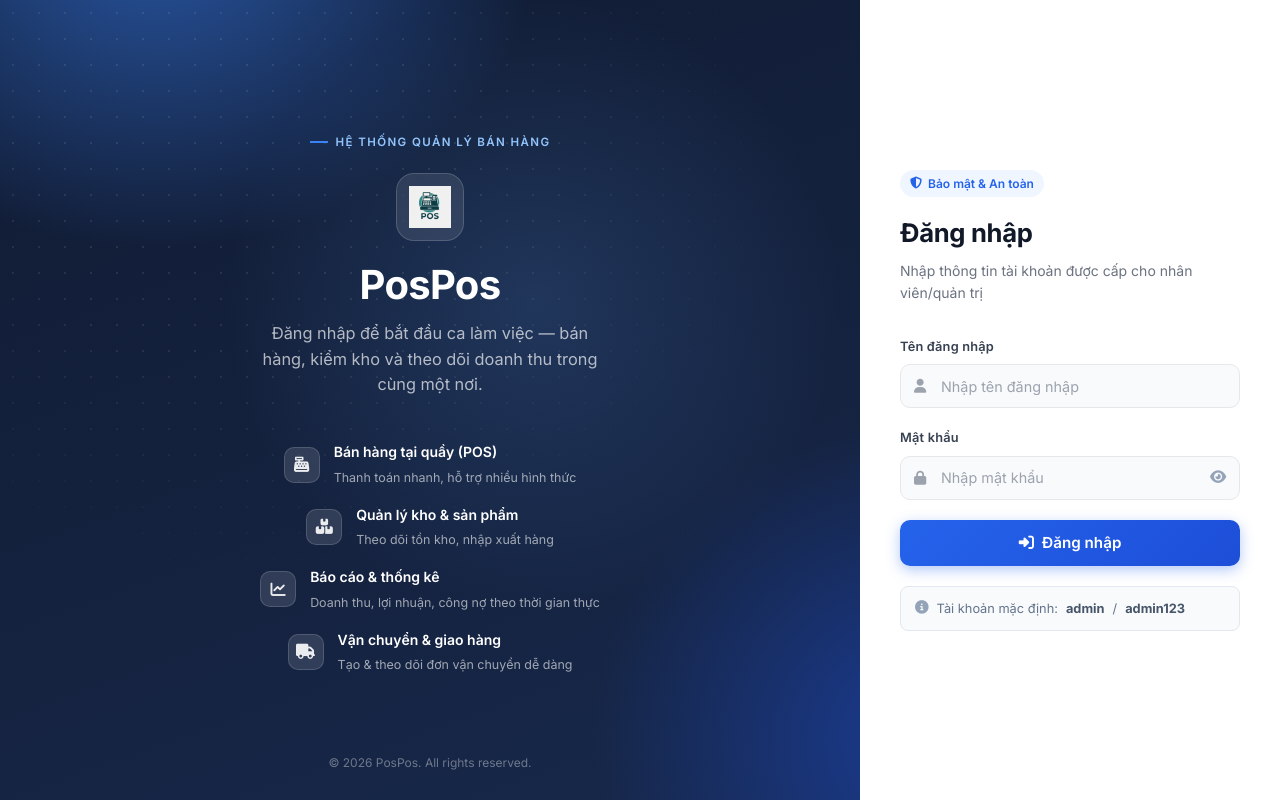
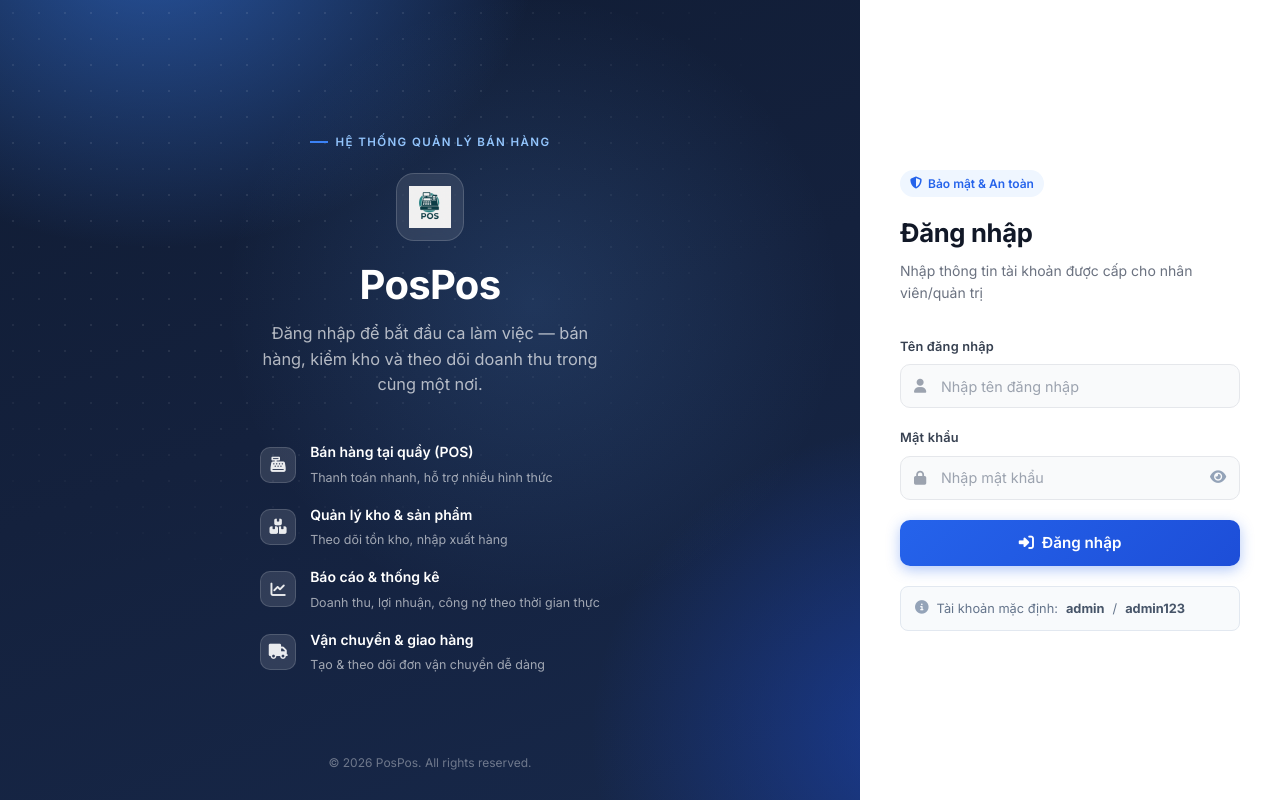
Before and after one commit to surp29/POS, a Flask app: page /login in a window 1280 px wide. Run offline with Flask 3, Linux system fonts and the light colour scheme; some libraries are stand-ins or nearby versions.

Commit message:
fix(login): danh sach tinh nang mat thang hang giua cac dong
Sau khi can giua ca khoi (commit truoc), moi hang tinh nang (icon + chu) van
tu can giua RIENG theo do rong cua chinh no — vi .lp-features la display:flex
(block, chiem full chieu rong .lp-brand-content) + align-items:center, nen
moi hang duoc can giua doc lap, khien icon lech nhau giua cac dong (dong dai
ngan khac nhau -> icon khong thang hang).

Fix: doi sang display:inline-flex (khoi tu co do rong VUA KHIT hang rong
nhat, duoc can giua nhu 1 khoi duy nhat qua text-align:center cua
.lp-brand-content) + align-items:flex-start (tat ca cac hang cung le trai
voi nhau, icon thang cot, chu bat dau cung 1 vi tri ngang). Ca khoi van nam
giua man hinh, nhung ben trong cac dong thang hang voi nhau nhu yeu cau.

Da kiem chung: form dang nhap van hoat dong binh thuong sau khi doi.

```diff
--- a/Frontend/templates/login.html
+++ b/Frontend/templates/login.html
@@ -127,9 +127,15 @@
         }
 
         .lp-features {
-            display: flex;
+            /* inline-flex (khong phai flex) de khoi co do rong VUA KHIT voi
+               hang rong nhat, roi duoc can giua nhu 1 khoi qua text-align:center
+               cua .lp-brand-content — align-items:flex-start giu icon + chu
+               cua TAT CA cac hang thang hang voi nhau (cung 1 le trai), thay vi
+               moi hang tu can giua rieng theo do rong cua chinh no (gay ra hien
+               tuong icon lech nhau nhu truoc). */
+            display: inline-flex;
             flex-direction: column;
-            align-items: center;
+            align-items: flex-start;
             gap: 16px;
             text-align: left;
         }
```
